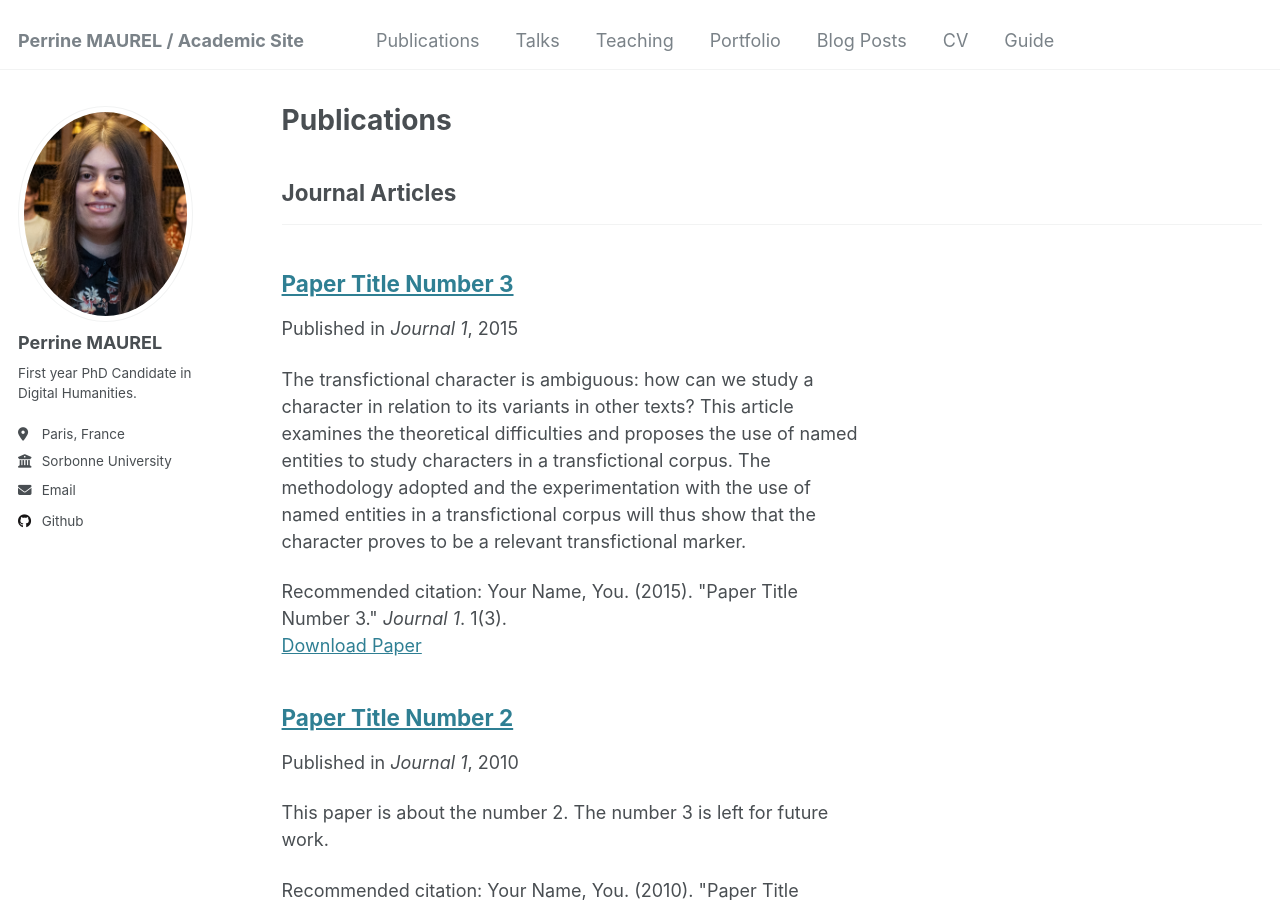
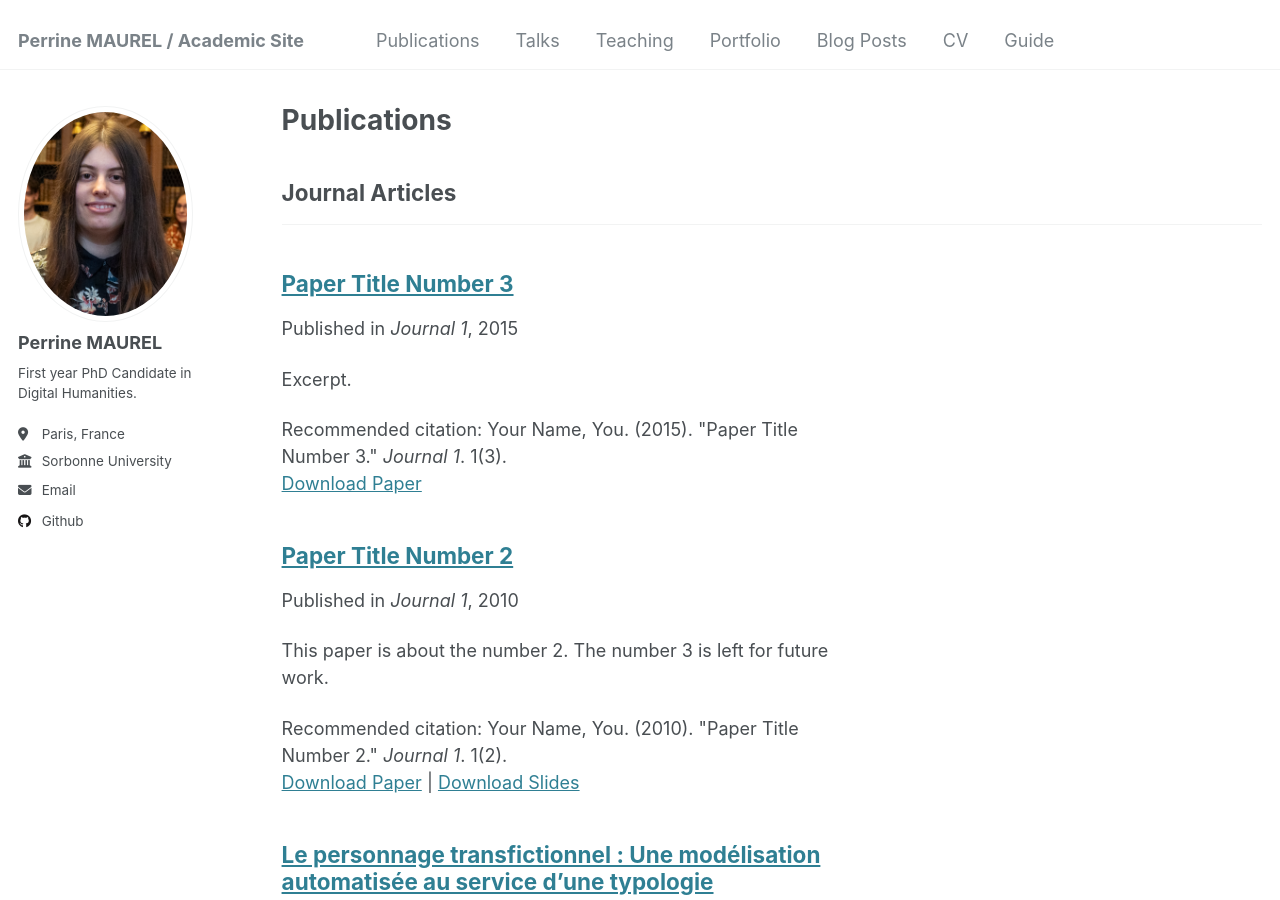
Before and after one commit to perrinemaurel/perrinemaurel.github.io, a Jekyll site: the page built from _pages/publications.html, in a window 1280 px wide and 900 px high. Built offline with Jekyll 4.4.1, drawn with Linux system fonts in a browser that asks for light colours.

Commit message:
Update 2015-10-01-paper-title-number-3.md

```diff
--- a/_publications/2015-10-01-paper-title-number-3.md
+++ b/_publications/2015-10-01-paper-title-number-3.md
@@ -3,7 +3,7 @@ title: "Paper Title Number 3"
 collection: publications
 category: manuscripts
 permalink: /publication/2015-10-01-paper-title-number-3
-excerpt: 'The transfictional character is ambiguous: how can we study a character in relation to its variants in other texts? This article examines the theoretical difficulties and proposes the use of named entities to study characters in a transfictional corpus. The methodology adopted and the experimentation with the use of named entities in a transfictional corpus will thus show that the character proves to be a relevant transfictional marker.'
+excerpt: 'Excerpt.'
 date: 2015-10-01
 venue: 'Journal 1'
 paperurl: 'http://academicpages.github.io/files/paper3.pdf'
```
